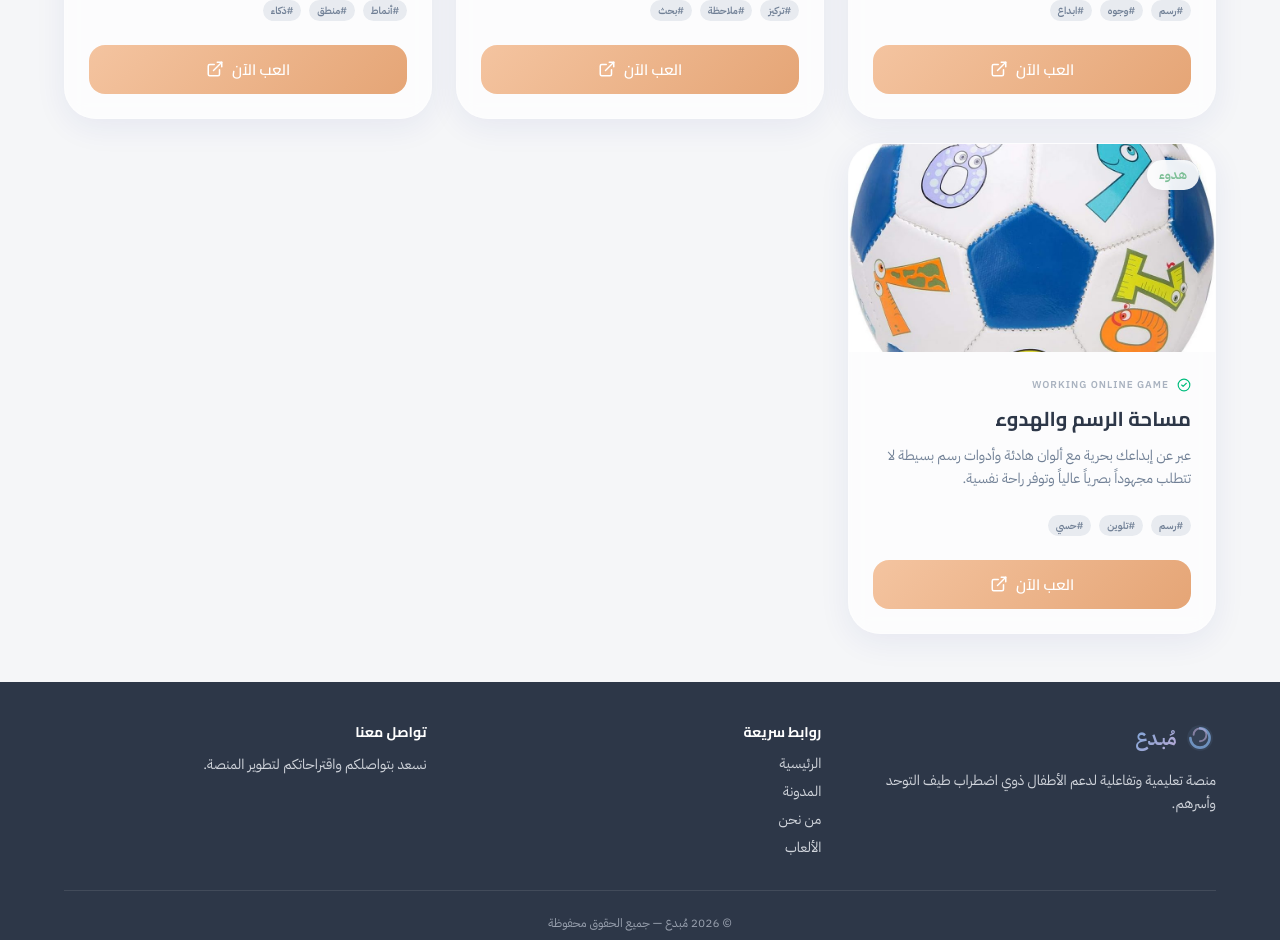
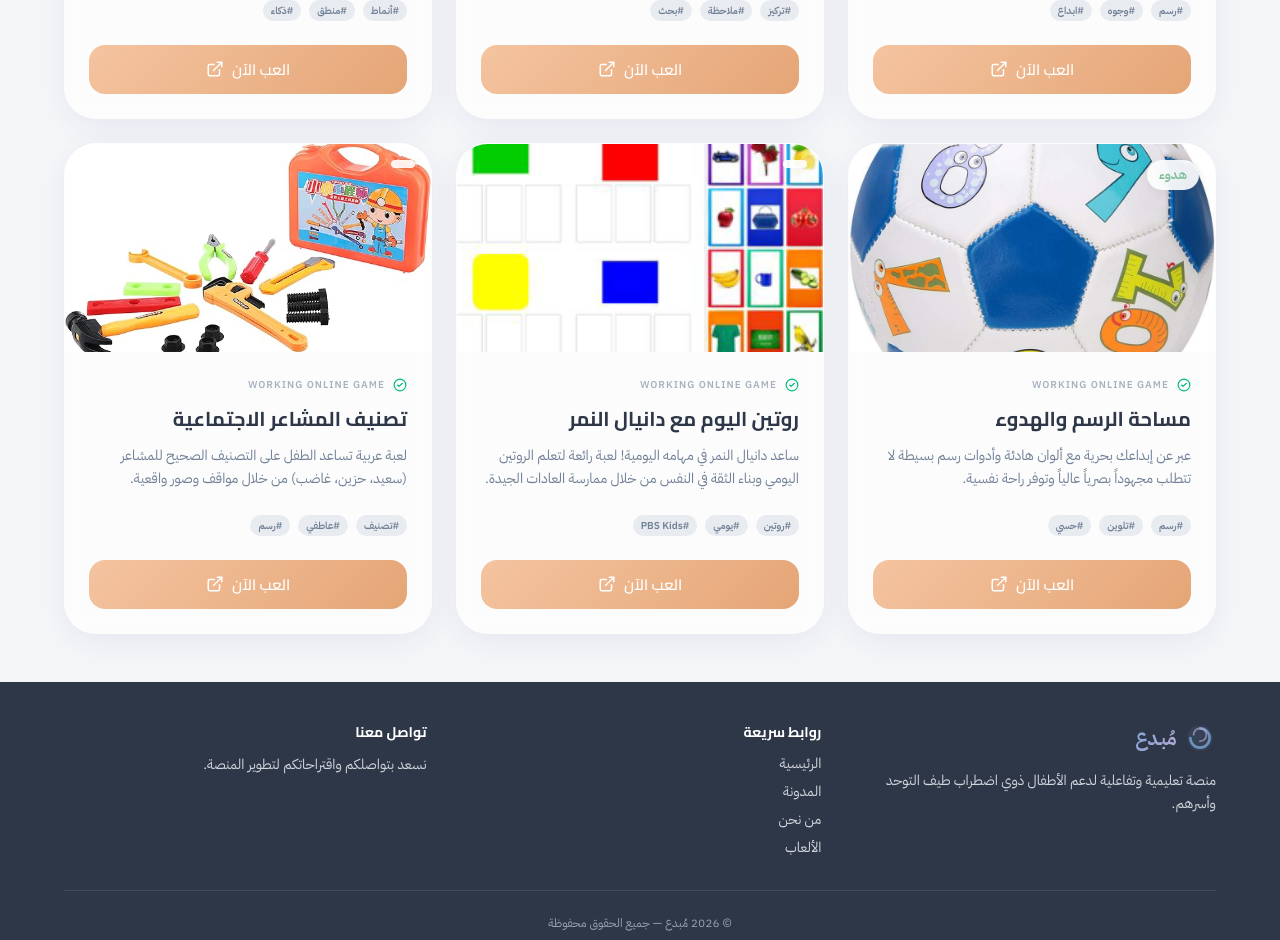
Before and after one commit to anas-dev000/eu, a React (Vite) app in the folder client/: page /games in a window 1280 px wide. Shown: the part 1950-2890 px from the top of the page. Built offline with nearby package versions, Linux system fonts and the light colour scheme.

Commit message:
feat: add gamesData.js to store game-related configuration and metadata

```diff
--- a/client/src/data/gamesData.js
+++ b/client/src/data/gamesData.js
@@ -4,7 +4,7 @@ const games = [
     category: "emotions",
     categoryAr: "مشاعر",
     description: "انضم إلى جوليا في مغامرة ممتعة لتعلم المشاعر. تساعد هذه اللعبة الأطفال على فهم تعابير الوجه والمشاعر المختلفة بطريقة بسيطة وجذابة.",
-    link: "https://autism.sesamestreet.org/game/julia-feelings-puzzles/",
+    link: "https://wordwall.net/ar/resource/11306503/%D9%84%D8%B9%D8%A8%D8%A9-%D8%A7%D9%84%D9%85%D8%B4%D8%A7%D8%B9%D8%B1",
     image: "/assets/images/games/game-1.jpg",
     tags: ["اجتماعي", "وجوه", "Sesame Street"]
   },
@@ -13,7 +13,7 @@ const games = [
     category: "social",
     categoryAr: "مهارات",
     description: "ساعد دانيال النمر في مهامه اليومية! لعبة رائعة لتعلم الروتين اليومي وبناء الثقة في النفس من خلال ممارسة العادات الجيدة.",
-    link: "https://pbskids.org/daniel/games/",
+    link: "https://wordwall.net/ar/resource/33188853/%D8%A7%D9%84%D8%B1%D9%88%D8%AA%D9%8A%D9%86-%D8%A7%D9%84%D9%8A%D9%88%D9%85%D9%8A",
     image: "/assets/images/games/game-2.jpg",
     tags: ["روتين", "يومي", "PBS Kids"]
   },
@@ -22,7 +22,7 @@ const games = [
     category: "logic",
     categoryAr: "ذكاء",
     description: "لعبة تفاعلية باللغة العربية تهدف لتحسين الإدراك البصري وتصنيف الأشكال والألوان بدقة. ممتعة وسهلة الاستخدام.",
-    link: "https://wordwall.net/ar/resource/9855459/%D9%85%D8%B7%D8%A7%D8%A8%D9%82%D8%A9-%D8%A7%D9%84%D8%A3%D9%84%D9%88%D8%A7%D9%86",
+    link: "https://wordwall.net/ar/resource/1464056/%D9%84%D8%B9%D8%A8%D8%A9-%D9%85%D8%B7%D8%A7%D8%A8%D9%82%D8%A9-%D8%A7%D9%84%D8%A3%D8%B4%D9%83%D8%A7%D9%84",
     image: "/assets/images/games/game-3.jpg",
     tags: ["مطابقة", "ألوان", "Wordwall"]
   },
@@ -31,7 +31,7 @@ const games = [
     category: "emotions",
     categoryAr: "مشاعر",
     description: "لعبة عربية تساعد الطفل على التصنيف الصحيح للمشاعر (سعيد، حزين، غاضب) من خلال مواقف وصور واقعية.",
-    link: "https://wordwall.net/ar/resource/2084567/%D8%AA%D8%B7%D8%A7%D8%A8%D9%82-%D8%A3%D8%B1%D9%83%D8%A7%D9%86-%D8%A7%D9%84%D8%A3%D9%83%D9%84",
+    link: "https://wordwall.net/ar/resource/36450824/%D8%AA%D8%B5%D9%86%D9%8A%D9%81-%D8%A7%D9%84%D9%85%D8%B4%D8%A7%D8%B9%D8%B1",
     image: "/assets/images/games/game-4.jpg",
     tags: ["تصنيف", "عاطفي", "رسم"]
   },
@@ -49,7 +49,7 @@ const games = [
     category: "logic",
     categoryAr: "ذكاء",
     description: "اختبر قوة ملاحظتك وذاكرتك في العثور على أزواج الصور المتطابقة. لعبة رائعة لتدريب العقل وتحسين قوة التركيز.",
-    link: "https://wordwall.net/ar/resource/5135947/%D9%84%D8%B9%D8%A8%D8%A9-%D9%85%D8%B7%D8%A7%D8%A8%D9%82%D8%A9-%D8%A7%D8%B4%D9%83%D8%A7%D9%84",
+    link: "https://wordwall.net/ar/resource/70265384/%D8%AA%D8%AD%D9%84%D9%8A%D9%84-%D8%AF%D8%B1%D8%B3-%D8%A7%D9%84%D8%A7%D8%A8%D8%AA%D8%B3%D8%A7%D9%85%D8%A9-%D9%84%D8%BA%D8%A9-%D8%A7%D9%84%D9%82%D9%84%D9%88%D8%A8",
     image: "/assets/images/games/game-6.jpg",
     tags: ["ذاكرة", "صور", "لعب"]
   },
@@ -58,7 +58,7 @@ const games = [
     category: "emotions",
     categoryAr: "مشاعر",
     description: "لعبة تفاعلية تسمح للطفل بتركيب أجزاء الوجه لإنشاء تعابير مختلفة، مما يساعده على فهم أجزاء الوجه وتعبيره.",
-    link: "https://www.abcya.com/games/make_a_face",
+    link: "https://wordwall.net/ar/resource/17142980/%D8%A3%D9%83%D8%AA%D8%B4%D9%81-%D8%A7%D9%84%D8%B5%D9%88%D8%B1%D8%A9-%D8%A7%D9%84%D9%85%D8%AE%D9%81%D9%8A%D8%A9-%D8%AD",
     image: "/assets/images/games/game-7.jpg",
     tags: ["رسم", "وجوه", "ابداع"]
   },
@@ -67,7 +67,7 @@ const games = [
     category: "logic",
     categoryAr: "ذكاء",
     description: "هل تستطيع إيجاد كل الأشياء الضائعة؟ لعبة تدعم مهارات التحليل البصري والملاحظة الدقيقة للأبطال الصغار.",
-    link: "https://kids.nationalgeographic.com/games/action-adventure",
+    link: "https://wordwall.net/ar/resource/14778606/%D9%84%D8%B9%D8%A8%D8%A9-%D8%A7%D9%84%D8%A3%D9%86%D9%85%D8%A7%D8%B7",
     image: "/assets/images/games/game-8.jpg",
     tags: ["تركيز", "ملاحظة", "بحث"]
   },
@@ -76,7 +76,7 @@ const games = [
     category: "logic",
     categoryAr: "ذكاء",
     description: "أكمل النمط الصحيح! لعبة تعليمية تساعد على تطوير مهارات التسلسل المنطقي والتوقع بطريقة ممتعة وبسيطة.",
-    link: "https://pbskids.org/games/logic/",
+    link: "https://wordwall.net/ar/resource/35330275/%D8%A7%D9%84%D8%B1%D9%8A%D8%A7%D8%B6%D9%8A%D8%A7%D8%AA/%D8%A7%D9%84%D8%A3%D9%86%D9%85%D8%A7%D8%B7",
     image: "/assets/images/games/game-9.jpg",
     tags: ["أنماط", "منطق", "ذكاء"]
   },
@@ -85,10 +85,27 @@ const games = [
     category: "sensory",
     categoryAr: "هدوء",
     description: "عبر عن إبداعك بحرية مع ألوان هادئة وأدوات رسم بسيطة لا تتطلب مجهوداً بصرياً عالياً وتوفر راحة نفسية.",
-    link: "https://www.autism.org/therapeutic-art-activities/",
+    link: "https://wordwall.net/ar/resource/30866666/%D8%AF%D8%B1%D8%B3-%D8%A7%D9%84%D8%B1%D8%B3%D9%85-%D8%A7%D9%84%D8%AD%D8%B1",
     image: "/assets/images/games/game-10.jpg",
     tags: ["رسم", "تلوين", "حسي"]
-  }
+  },
+  {
+    title: "روتين اليوم مع دانيال النمر",
+    category: "social",
+    description: "ساعد دانيال النمر في مهامه اليومية! لعبة رائعة لتعلم الروتين اليومي وبناء الثقة في النفس من خلال ممارسة العادات الجيدة.",
+    link: "https://wordwall.net/ar/resource/33188853/%D8%A7%D9%84%D8%B1%D9%88%D8%AA%D9%8A%D9%86-%D8%A7%D9%84%D9%8A%D9%88%D9%85%D9%8A",
+    image: "/assets/images/games/game-2.jpg",
+    tags: ["روتين", "يومي", "PBS Kids"]
+  },
+  {
+    title: "تصنيف المشاعر الاجتماعية",
+    category: "emotions",
+    description: "لعبة عربية تساعد الطفل على التصنيف الصحيح للمشاعر (سعيد، حزين، غاضب) من خلال مواقف وصور واقعية.",
+    link: "https://wordwall.net/ar/resource/36450824/%D8%AA%D8%B5%D9%86%D9%8A%D9%81-%D8%A7%D9%84%D9%85%D8%B4%D8%A7%D8%B9%D8%B1",
+    image: "/assets/images/games/game-4.jpg",
+    tags: ["تصنيف", "عاطفي", "رسم"]
+  },
+
 ];
 
 export default games;
```
